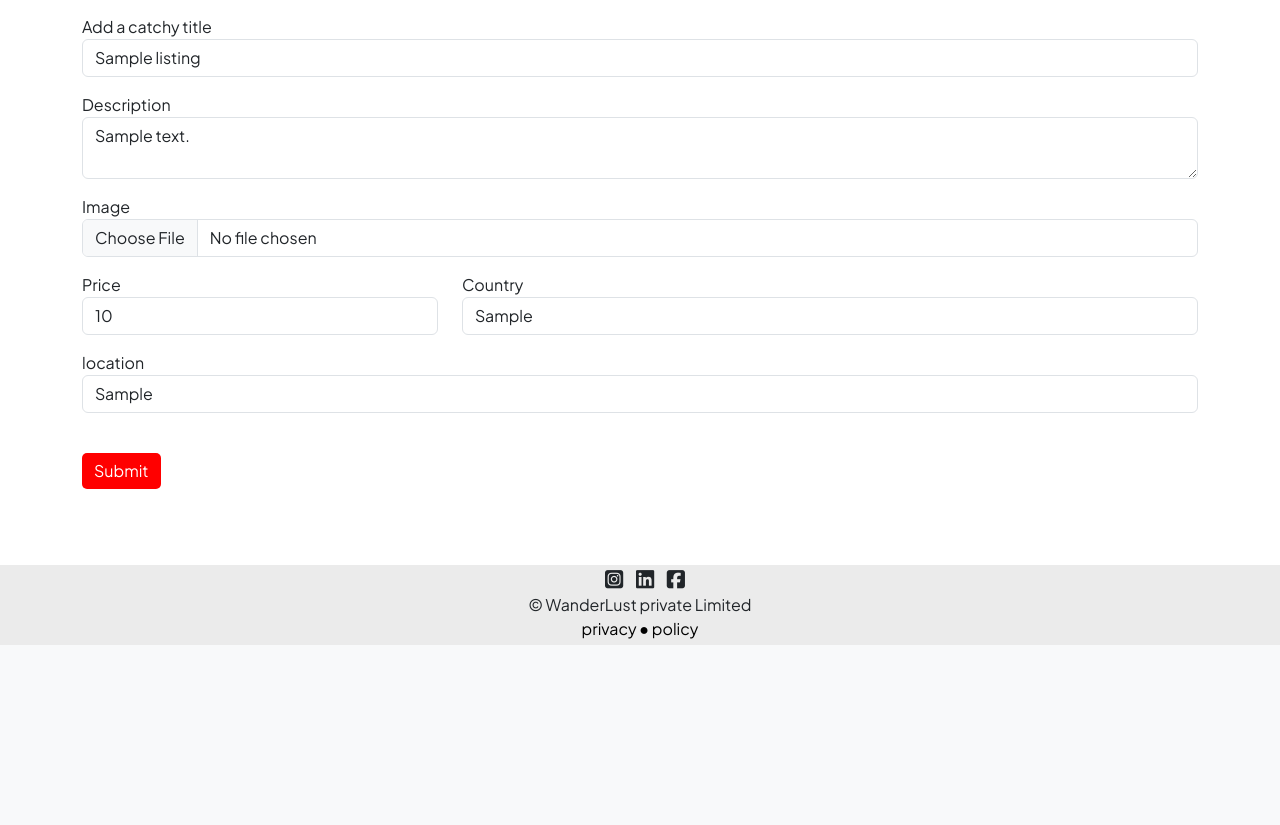
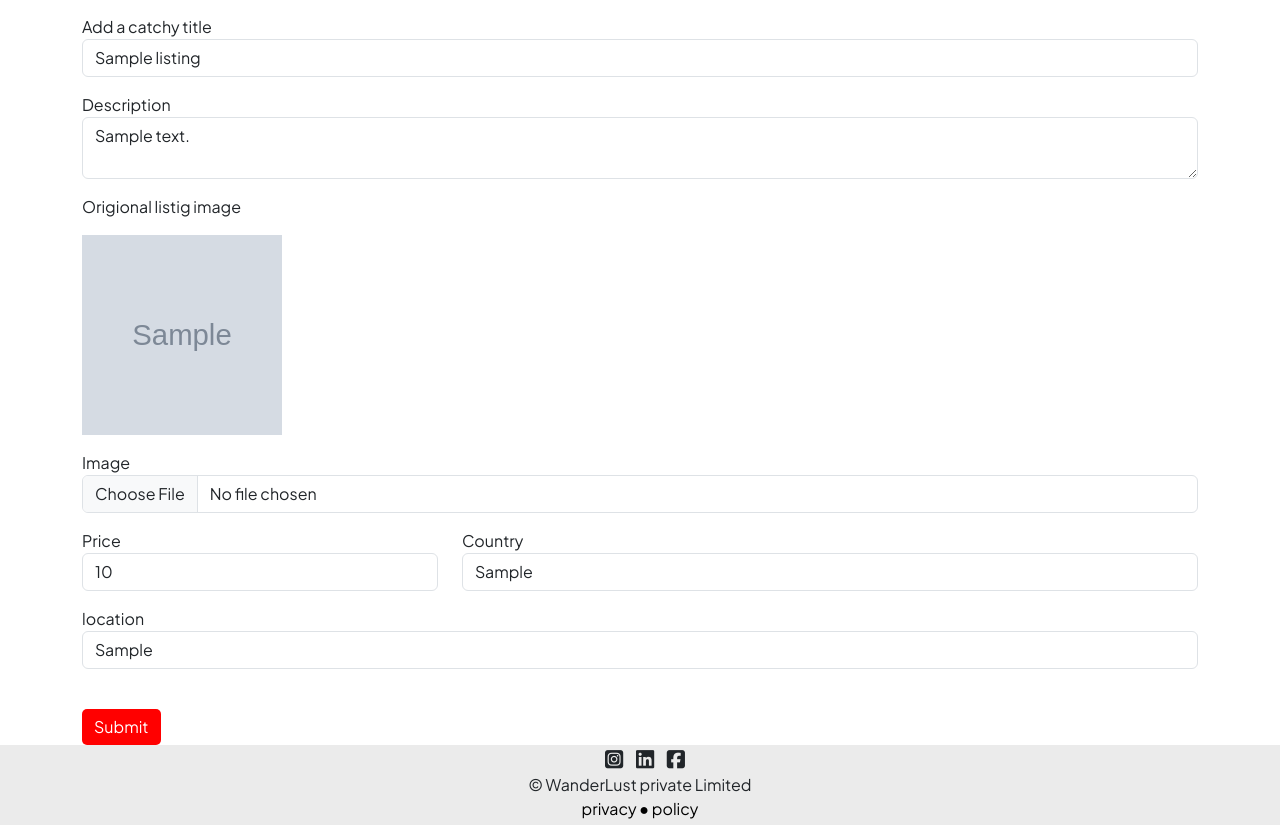
Before and after one commit to singhdevender0079-commits/Airbnb-clone, a Node server app: page /listings/600000000000000000000001/edit in a window 1280 px wide. Shown: the part 155-980 px from the top of the page. Before the commit the page ends 800 px from the top, so only its background shows below. Run offline with Node 20, Linux system fonts and the light colour scheme; a user stored in the database is signed in; tables that the repository leaves empty hold one stand-in row (values such as "Sample post"); grey boxes marked "Sample" are stand-in pictures; some libraries are stand-ins or nearby versions.

Commit message:
image preview added on edit page

```diff
--- a/public/css/style.css
+++ b/public/css/style.css
@@ -74,5 +74,8 @@ body{
 
     display: flex;
     gap: 10px;
-
 }
+.image{
+    height: 200px;
+    width: 200px;
+}
--- a/routes/listing.js
+++ b/routes/listing.js
@@ -27,8 +27,8 @@ let schemaValidate = (req, res, next) => {
 router.route("/")
 .get(wrapAsync(listingController.index))
 .post(isLoggedIn,
-     upload.single('listing[image]')
-,schemaValidate,
+     upload.single('listing[image]'),
+// ,schemaValidate,
 wrapAsync(listingController.postForNewListing));
 
 router.get("/new", isLoggedIn,listingController.renderNewFrom);
@@ -36,7 +36,7 @@ router.get("/new", isLoggedIn,listingController.renderNewFrom);
 router.route("/:id")
 .get( wrapAsync(listingController.showListing))
 .put(upload.single('listing[image]'),
- schemaValidate,
+//  schemaValidate,
  wrapAsync(listingController.putRequest))
 .delete(isLoggedIn, wrapAsync(listingController.deleteRoute));
 
--- a/schema.js
+++ b/schema.js
@@ -1,5 +1,4 @@
 const Joi = require('joi');
-
 module.exports.listingSchema = Joi.object({
  listing: Joi.object({
 title:Joi.string().required(),
--- a/views/listings/edit.ejs
+++ b/views/listings/edit.ejs
@@ -22,9 +22,16 @@
 <label for="description" class="form-lable" >Description</label>
 <textarea name="listing[description]" id="" class="form-control" required><%= listing.description %></textarea>
 <div class="invalid-feedback">
-  enter a short description
+  Enter a short description
     </div>
 </div>
+
+<div class="mb-3">
+<p>Origional listig image</p>
+
+<img class="image" src="<%= listing.image.url %>" alt="">
+</div>
+
 
 <div class="mb-3">
   <label for="image" class="form-lable" >Image</label>
```
